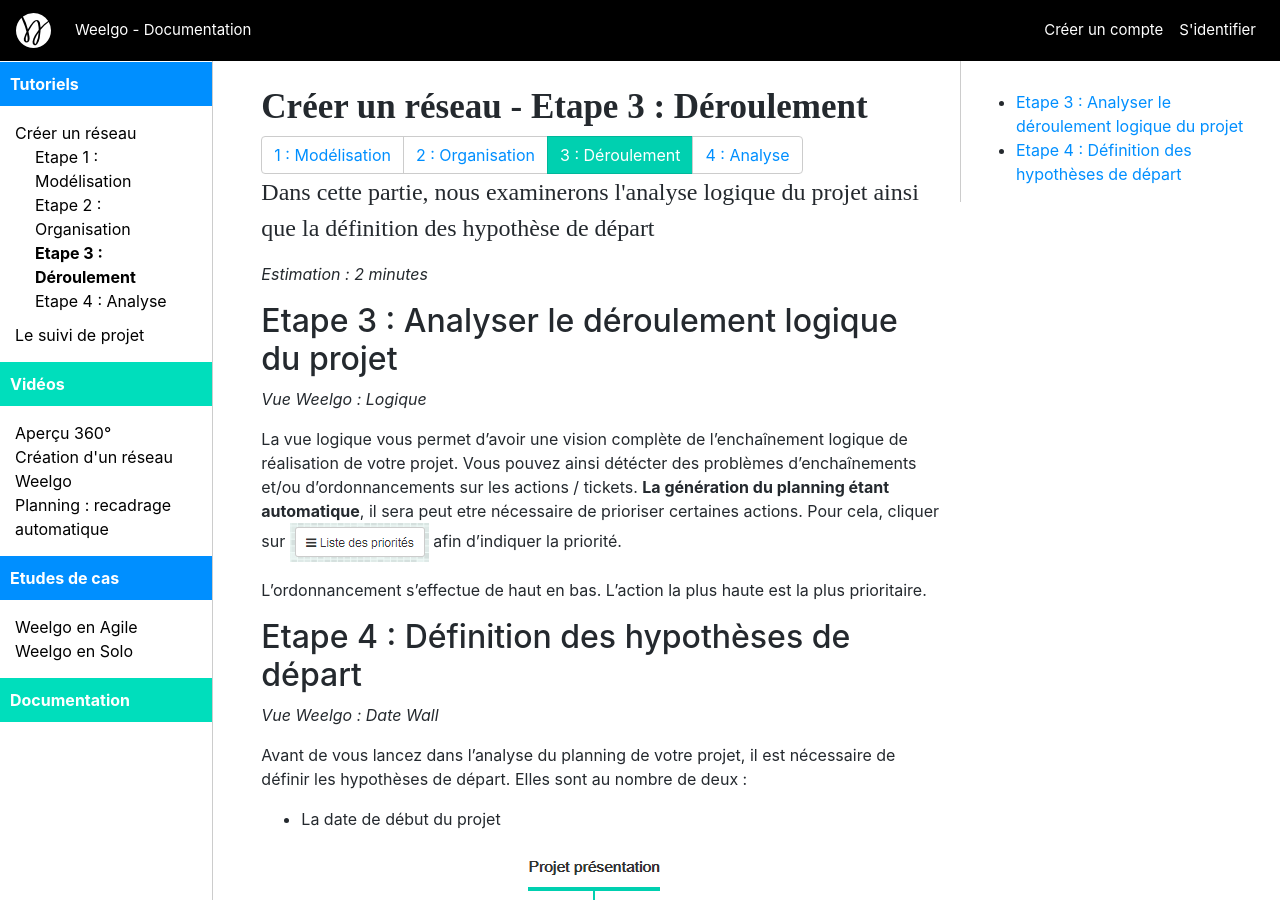
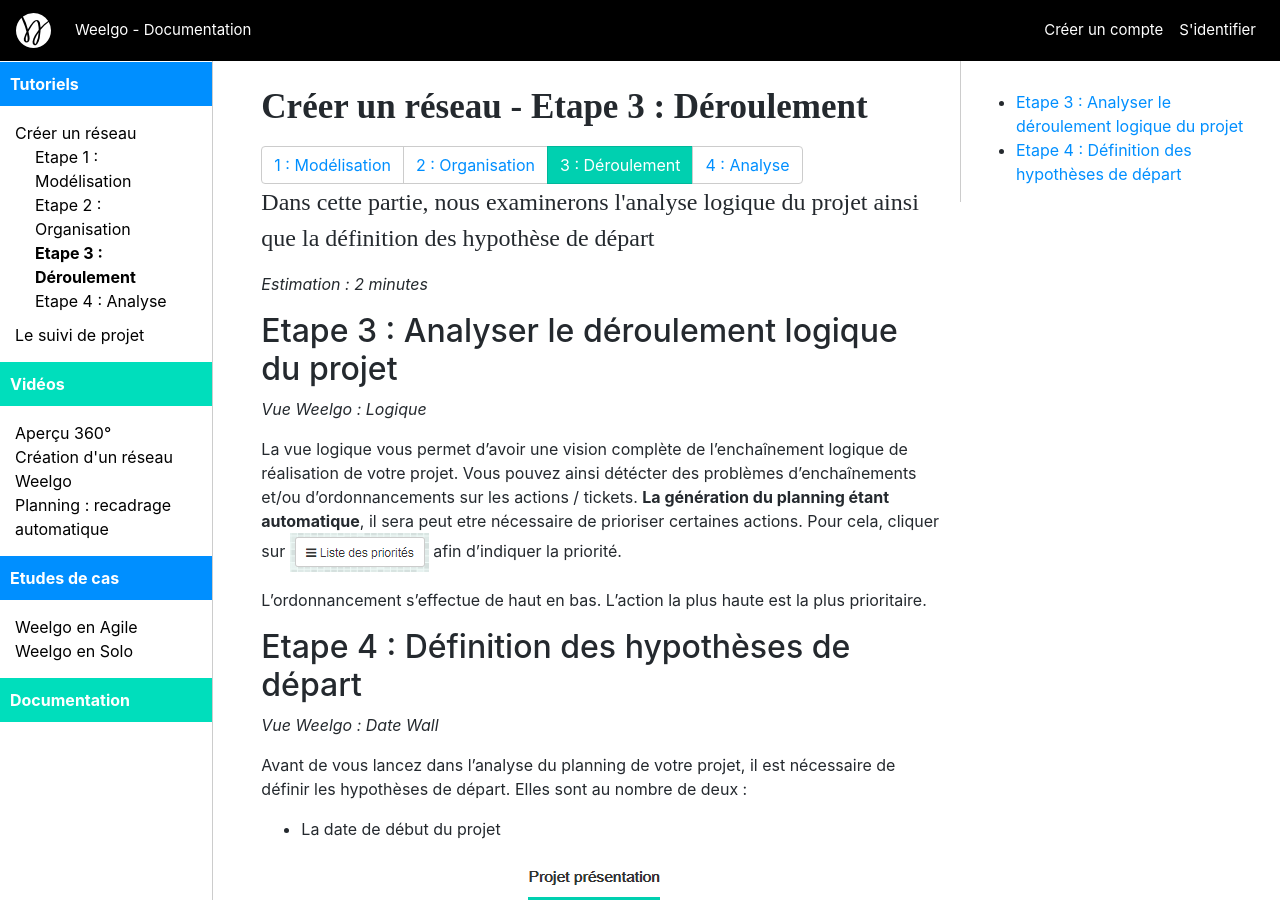
Before and after one commit to Weelgo/weelgo.github.io, a Jekyll site: the page built from fr/tutoriels/creationReseau_etp3_deroulementHypothese.md, in a window 1280 px wide and 900 px high. Built offline with Jekyll 4.4.1, drawn with Linux system fonts in a browser that asks for light colours.

Commit message:
amélioration doc

```diff
--- a/_layouts/docs_fr.html
+++ b/_layouts/docs_fr.html
@@ -63,7 +63,6 @@
         	  {% assign pageTitle=page.title %}
         	  {% assign subLevelIndex=0 %}
 			  {% for lev1 in site.data.sitemap_fr %}
-			    {% assign lvl1Path=lev1.path %}
 			  	<div>
 			  		<div style="padding:10px;font-weight:bold;background-color:{{ lev1.backgroundColor}}; color: {{ lev1.color }};">{{ lev1.name }}</div>
 <!-- 			  		<a class="sideBarLv1" href="{{ site.baseurl }}/fr/{{ lev1.path }}">{{ lev1.name }}</a> -->
@@ -77,6 +76,7 @@
 				  		</div>
 				  		{% if page.group and page.group == lev2.group %}
 				  		{% assign lvl2Elem=lev2 %}
+				  		{% assign lvl1Path=lev1.path %}
 				  			<div style="margin-bottom: 10px;">
 				  				{% assign loopIndex=0 %}
 						  		{% for lev3 in lev2.sub %}
@@ -101,7 +101,7 @@
         <main class="col-12 col-md-7 col-xl-7 py-md-3 pl-md-5" role="main" style="margin-top: 70px;">
           <h1 style="font-size: 35px;font-family: Segoe UI Light;font-weight: bold;" id="content">{{ pageTitle }}</h1>
           {% if lvl2Elem and lvl1Path %}
-	            <div class="btn-group" role="group" aria-label="">
+	            <div class="btn-group" role="group" aria-label="" style="margin-top: 10px;">
 	            {% assign loopIndex=0 %}
 	          	{% for lev3 in lvl2Elem.sub %}
 	          		<a href="{{ site.baseurl }}/fr/{{ lvl1Path }}/{{ lev3.path }}" class="btn {% if loopIndex == subLevelIndex %}btn-success{% else %}btn-secondary{% endif %} btn-md">{{ loopIndex | plus:1 }} : {{ lev3.name }}</a>
```
